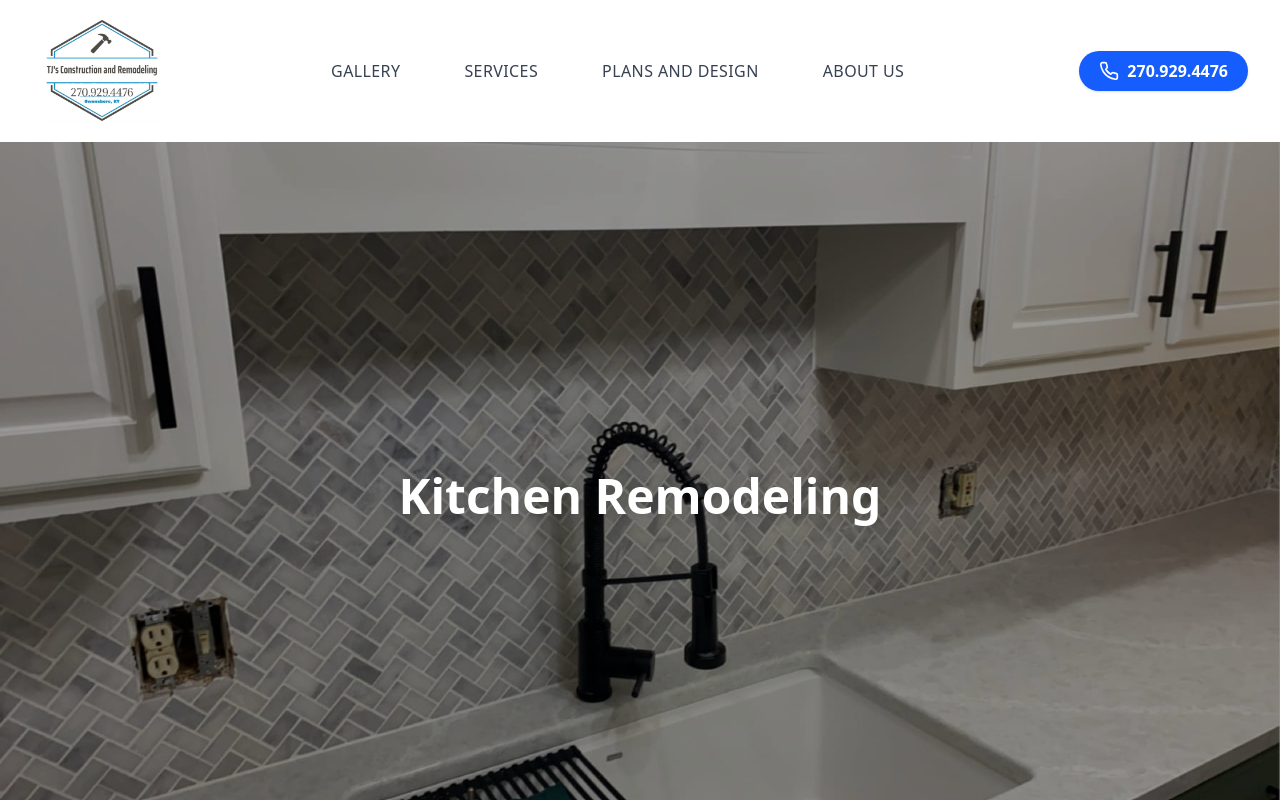
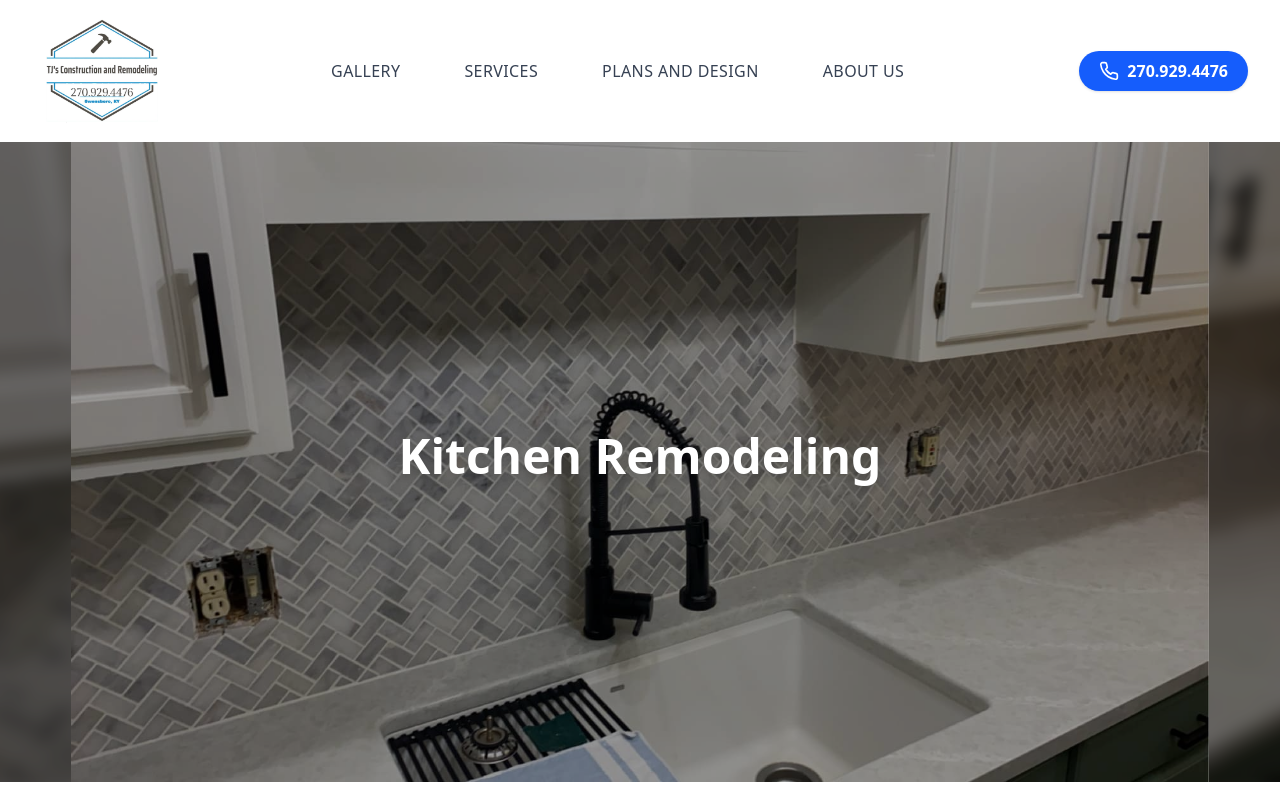
Before and after one commit to RookiePython21/tjs-construction-remodeling, a Next.js app: page /kitchen-remodeling in a window 1280 px wide. Shown: the top 800 px of the page. Built offline with nearby package versions, Linux system fonts and the light colour scheme.

Commit message:
decreased heighgt of page hero sections

```diff
--- a/components/PageHero.tsx
+++ b/components/PageHero.tsx
@@ -10,7 +10,7 @@ interface PageHeroProps {
 
 const PageHero = ({ title, backgroundImage }: PageHeroProps) => {
   return (
-    <section className="relative w-full h-[90vh] min-h-[600px] flex items-center justify-center overflow-hidden">
+    <section className="relative w-full h-[60vh] sm:h-[70vh] md:h-[80vh] min-h-[400px] flex items-center justify-center overflow-hidden">
       {/* Blurred Background Image */}
       <Image
         src={backgroundImage}
```
